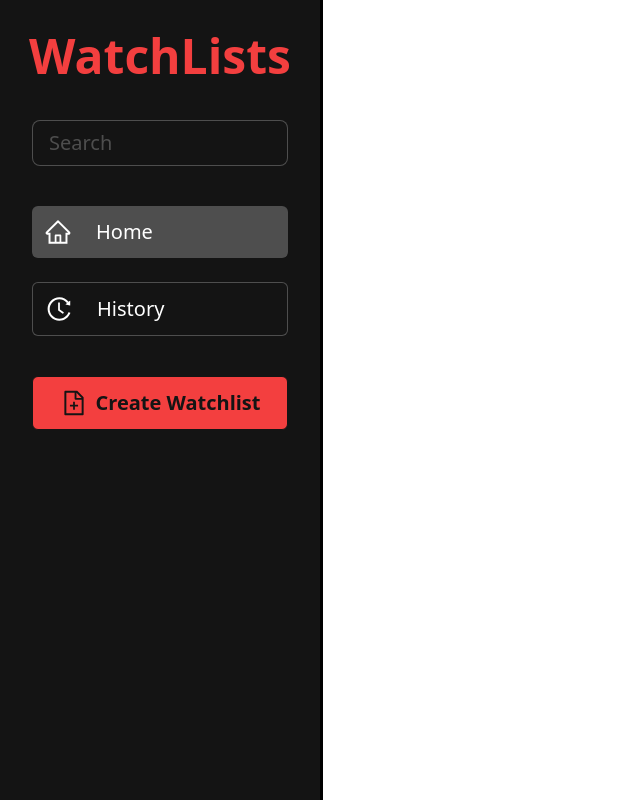
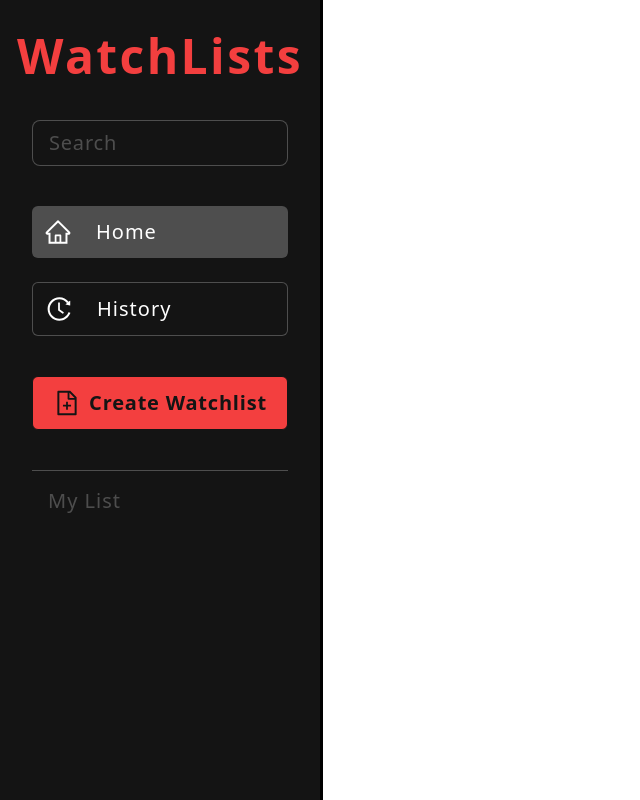
Before and after one commit to ashmeetsmonga/watchlist-react, a React (Vite) app: page / in a window 1280 px wide. Shown: the whole page, without its empty margins (0-640 px from the left). Built offline with nearby package versions, Linux system fonts and the light colour scheme.

Commit message:
sidebar completed

```diff
--- a/src/components/Sidebar.jsx
+++ b/src/components/Sidebar.jsx
@@ -23,6 +23,9 @@ const Sidebar = () => {
 					<AiOutlineFileAdd className='w-7 h-7' /> Create Watchlist
 				</button>
 			</div>
+			<div className='w-full flex flex-col'>
+				<div className='p-4 text-xl text-gray border-t border-gray '>My List</div>
+			</div>
 		</aside>
 	);
 };
--- a/src/index.css
+++ b/src/index.css
@@ -1,3 +1,9 @@
 @tailwind base;
 @tailwind components;
 @tailwind utilities;
+
+@layer base {
+    * {
+        @apply tracking-wider
+    }
+}
--- a/src/pages/Home.jsx
+++ b/src/pages/Home.jsx
@@ -6,7 +6,6 @@ const Home = () => {
 	return (
 		<div className='flex w-full h-full outline'>
 			<Sidebar />
-
 			<main>
 				<Hero />
 			</main>
```
